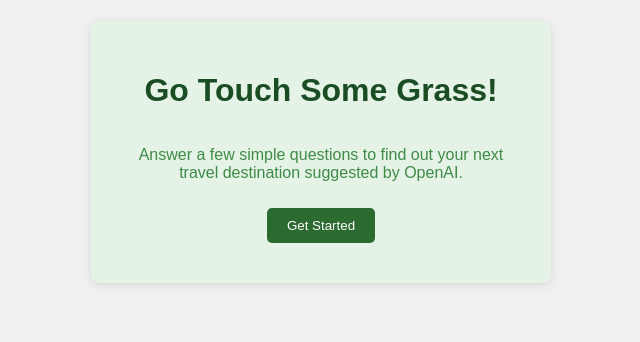
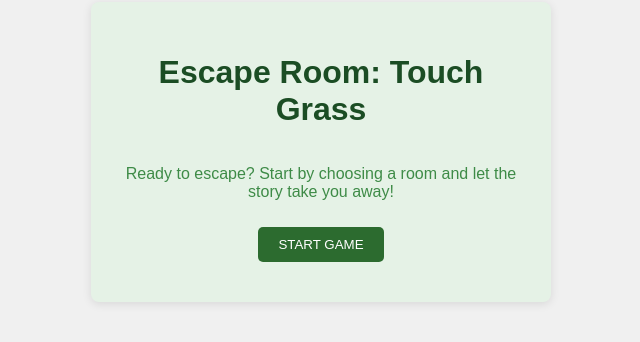
Before and after one commit to gracelo0717/touchgrass, a React (Vite) app: page / in a window 1280 px wide. Shown: the part 248-590 px from the top of the page, without its empty margins (319-959 px from the left). Built offline with nearby package versions, Linux system fonts and the light colour scheme.

Commit message:
update overall components

```diff
--- a/package.json
+++ b/package.json
@@ -10,11 +10,14 @@
     "preview": "vite preview"
   },
   "dependencies": {
+    "axios": "^1.8.3",
     "react": "^19.0.0",
-    "react-dom": "^19.0.0"
+    "react-dom": "^19.0.0",
+    "react-router-dom": "^7.4.0"
   },
   "devDependencies": {
     "@eslint/js": "^9.21.0",
+    "@types/node": "^22.13.10",
     "@types/react": "^19.0.10",
     "@types/react-dom": "^19.0.4",
     "@vitejs/plugin-react": "^4.3.4",
--- a/src/App.tsx
+++ b/src/App.tsx
@@ -1,8 +1,18 @@
-import { useState } from 'react';
-import Home from './pages/Home';
+import { BrowserRouter as Router, Routes, Route } from 'react-router-dom';
+import Welcome from './components/Welcome';
+import RoomSelection from './components/RoomSelection';
+import RoomDescription from './components/RoomDescription';
 
 function App() {
-  return <Home />;
+  return (
+    <Router>
+      <Routes>
+        <Route path='/' element={<Welcome />} />
+        <Route path='/room-selection' element={<RoomSelection />} />
+        <Route path='/room-description' element={<RoomDescription />} />
+      </Routes>
+    </Router>
+  );
 }
 
 export default App;
--- /dev/null
+++ b/src/components/RoomDescription.tsx
@@ -0,0 +1,7 @@
+import React from 'react';
+
+const RoomDescription = () => {
+  return <div>RoomDescription</div>;
+};
+
+export default RoomDescription;
--- /dev/null
+++ b/src/components/RoomSelection.tsx
@@ -0,0 +1,7 @@
+import React from 'react';
+
+const RoomSelection = () => {
+  return <div>RoomSelection</div>;
+};
+
+export default RoomSelection;
--- a/src/components/Welcome.tsx
+++ b/src/components/Welcome.tsx
@@ -1,14 +1,20 @@
-import React from 'react';
+import { useNavigate } from 'react-router-dom';
 
 const Welcome = () => {
+  const navigate = useNavigate();
+
+  const handleOnClick = () => {
+    navigate('/room-selection');
+  };
+
   return (
     <div className='welcome'>
-      <h1>Go Touch Some Grass!</h1>
+      <h1>Escape Room: Touch Grass</h1>
       <p>
-        Answer a few simple questions to find out your next travel destination
-        suggested by OpenAI.
+        Ready to escape? Start by choosing a room and let the story take you
+        away!
       </p>
-      <button>Get Started</button>
+      <button onClick={handleOnClick}>START GAME</button>
     </div>
   );
 };
```
Also changed, not shown: 1 other file (tests, documents, lock files or other folders).
